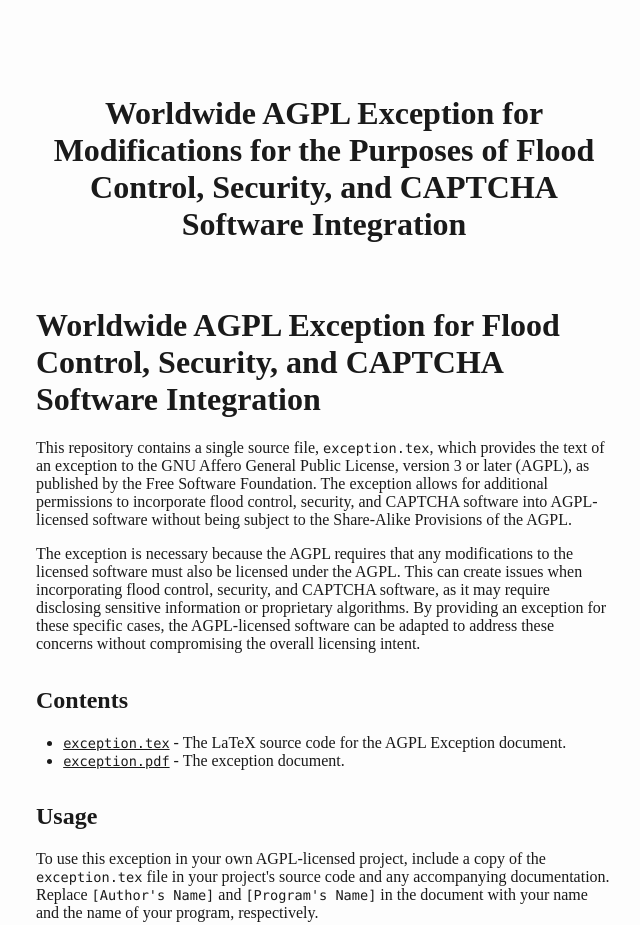
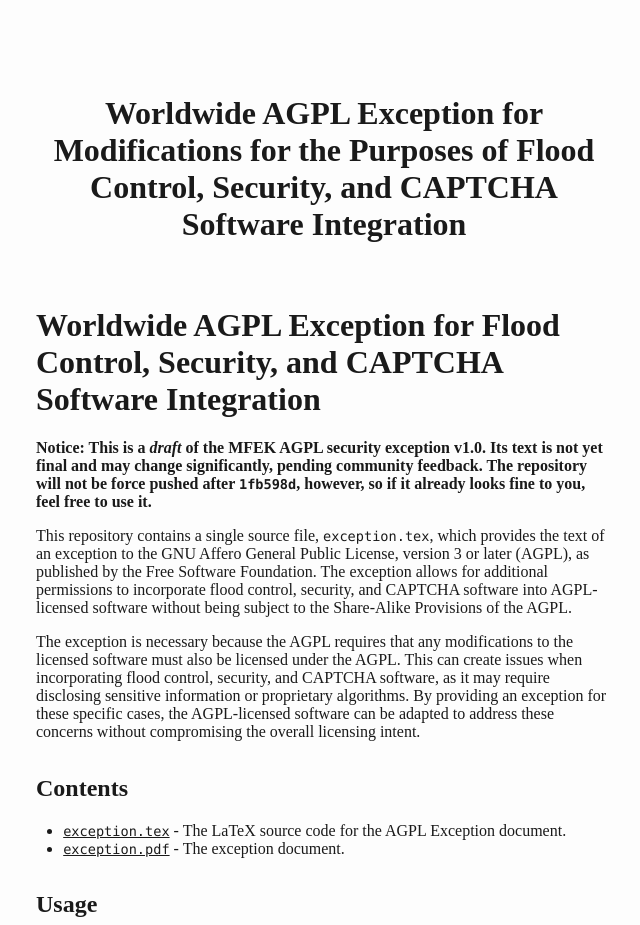
Before and after one commit to MFEK/AGPL-Flood-Exception, a plain HTML site: page index.html in a window 1280 px wide. Shown: the top 925 px of the page, without its empty margins (316-956 px from the left). Drawn offline with Linux system fonts and the light colour scheme.

Commit message:
Warn about draft status

```diff
--- a/index.html
+++ b/index.html
@@ -174,6 +174,11 @@ Integration</h1>
 id="worldwide-agpl-exception-for-flood-control-security-and-captcha-software-integration">Worldwide
 AGPL Exception for Flood Control, Security, and CAPTCHA Software
 Integration</h1>
+<p><strong>Notice: This is a <em>draft</em> of the MFEK AGPL security
+exception v1.0. Its text is not yet final and may change significantly,
+pending community feedback. The repository will not be force pushed
+after <code>1fb598d</code>, however, so if it already looks fine to you,
+feel free to use it.</strong></p>
 <p>This repository contains a single source file,
 <code>exception.tex</code>, which provides the text of an exception to
 the GNU Affero General Public License, version 3 or later (AGPL), as
```
Also changed, not shown: 3 other files.
